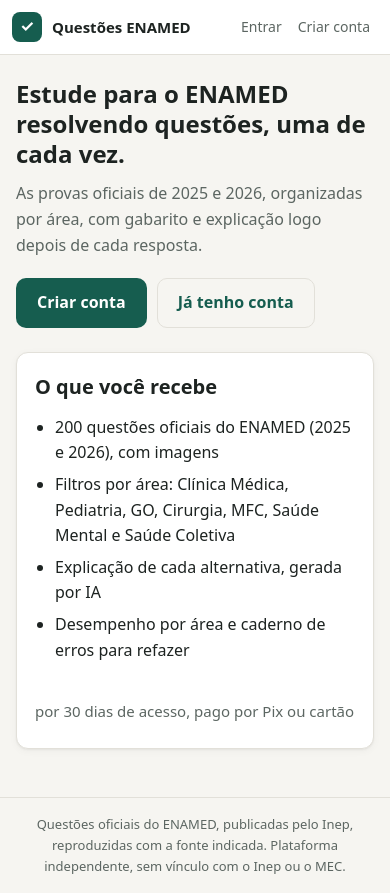
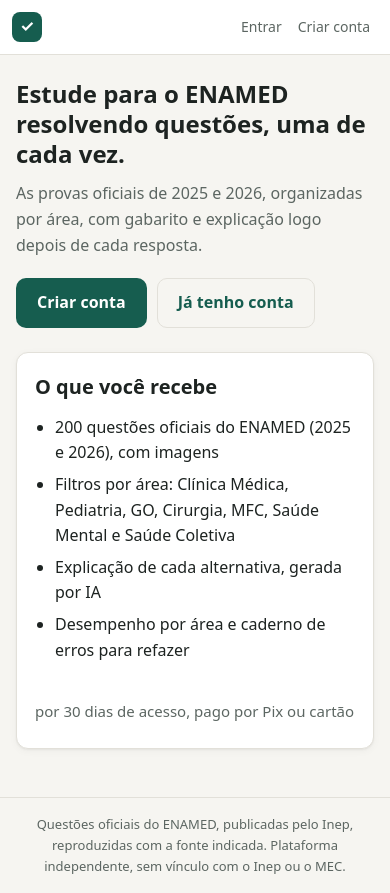
Before and after one commit to leonardodsouza/enamed, a website: page public/index.html in a window 390 px wide. Drawn offline with Linux system fonts and the light colour scheme; no server answers.

Commit message:
Menu do topo cabe na tela do celular
Co-Authored-By: Claude Opus 5.5 <noreply@anthropic.com>
Claude-Session: https://claude.ai/code/session_01Cg2DiRewiFEi6YRraKgG7j

```diff
--- a/public/index.html
+++ b/public/index.html
@@ -10,7 +10,7 @@
 </head>
 <body>
   <header class="topo">
-    <a href="#/" class="marca"><span class="logo">✓</span> Questões ENAMED</a>
+    <a href="#/" class="marca"><span class="logo">✓</span><span class="nome">Questões ENAMED</span></a>
     <nav id="nav"></nav>
   </header>
   <main id="app" aria-live="polite"></main>
--- a/public/styles.css
+++ b/public/styles.css
@@ -148,8 +148,8 @@ dialog textarea { width: 100%; min-height: 110px; padding: 10px; border-radius:
 
 @media (max-width: 560px) {
   .topo { padding: 10px 12px; }
-  .marca { font-size: 15px; white-space: nowrap; }
-  nav { flex-wrap: nowrap; overflow-x: auto; scrollbar-width: none; gap: 0; }
+  .marca .nome { display: none; }
+  nav { justify-content: flex-end; gap: 0; }
   nav a, nav button { padding: 6px 8px; font-size: 14px; white-space: nowrap; }
   .cartao { padding: 18px; }
   h1 { font-size: 24px; }
```
